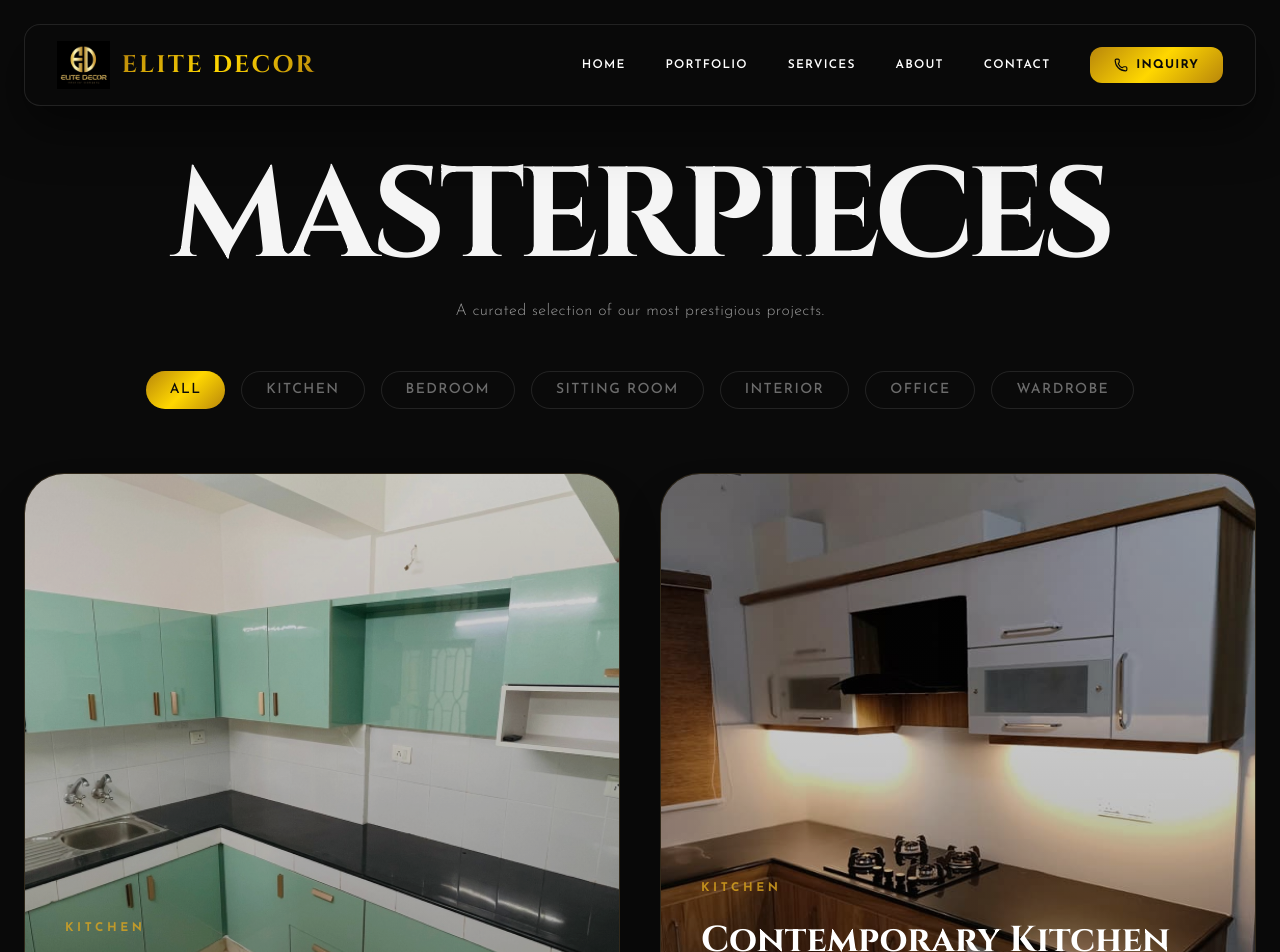
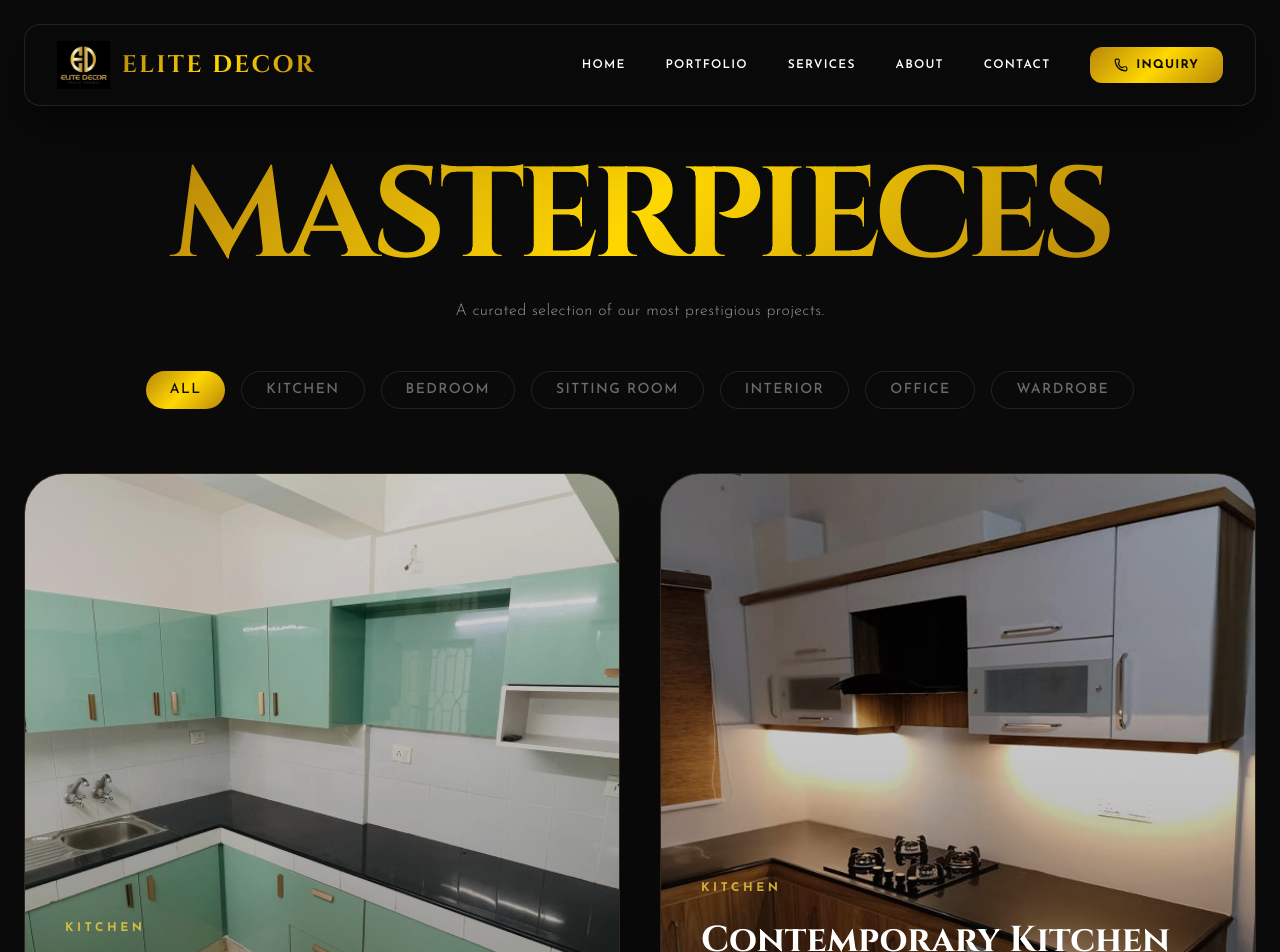
Before and after one commit to Roshan-RPN/Elite_decor, a Next.js app: page /portfolio in a window 1280 px wide. Shown: the top 952 px of the page. Built offline with nearby package versions, Linux system fonts and the light colour scheme.

Commit message:
UI: Further lighten CTA backgrounds and make Masterpieces header golden

```diff
--- a/src/app/globals.css
+++ b/src/app/globals.css
@@ -4,10 +4,10 @@
 :root {
   --background: #0A0A0A;
   --foreground: #F5F5F5;
-  --primary: #DAA520;
+  --primary: #F4D03F;
   --secondary: #121212;
   --accent-mint: #AAF0D1;
-  --cta: #DAA520;
+  --cta: #F4D03F;
 }
 
 @theme inline {
--- a/src/app/portfolio/page.tsx
+++ b/src/app/portfolio/page.tsx
@@ -141,7 +141,7 @@ function PortfolioGallery() {
           animate={{ opacity: 1 }}
           className="text-center mb-16"
         >
-          <h1 className="text-4xl md:text-8xl lg:text-9xl font-heading font-bold mb-6 leading-[0.9] tracking-tighter uppercase px-4">Masterpieces</h1>
+          <h1 className="text-4xl md:text-8xl lg:text-9xl font-heading font-bold mb-6 leading-[0.9] tracking-tighter uppercase px-4 gold-gradient">Masterpieces</h1>
           <p className="text-foreground/60 max-w-2xl mx-auto font-body font-light tracking-wide mb-12">
             A curated selection of our most prestigious projects.
           </p>
```
